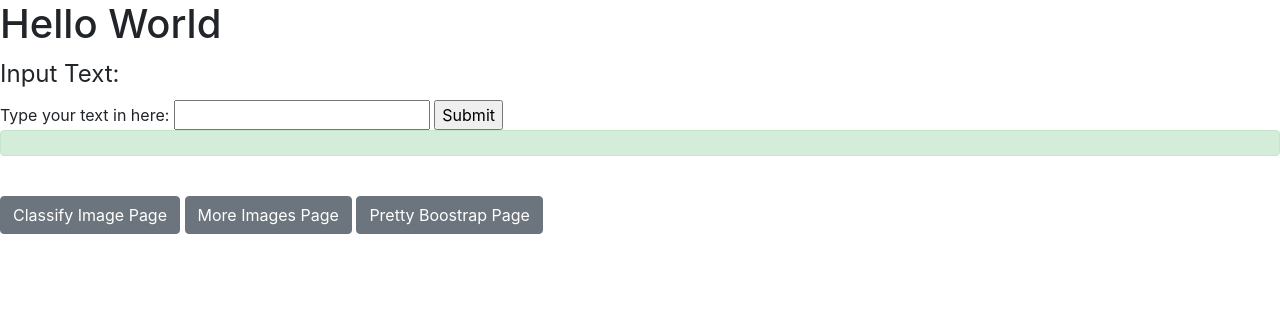
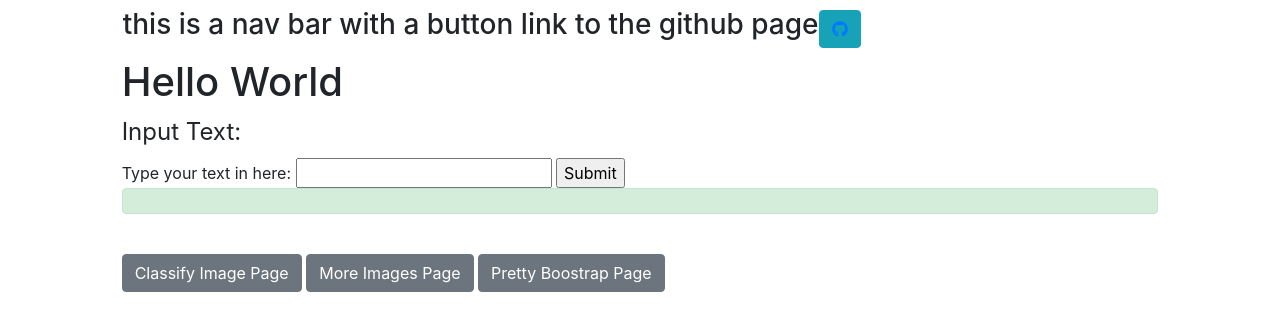
Before and after one commit to socialmedia-NLP-classifier/twitter-classifier, a Flask app: page / in a window 1280 px wide. Shown: the top 331 px of the page. Run offline with Flask 2, Linux system fonts and the light colour scheme; parts of the project's set-up code (start-up, migrations or seed data) failed here and were passed over; some libraries are stand-ins or nearby versions.

Commit message:
commit for heroku app

```diff
--- /dev/null
+++ b/style.css
@@ -0,0 +1,3 @@
+h1 :{
+    background-color: red;
+}
--- a/templates/main.html
+++ b/templates/main.html
@@ -3,9 +3,39 @@
   <head>
     	<meta charset="utf-8">
 		<link rel="stylesheet" href="https://cdn.jsdelivr.net/npm/bootstrap@4.5.3/dist/css/bootstrap.min.css" integrity="sha384-TX8t27EcRE3e/ihU7zmQxVncDAy5uIKz4rEkgIXeMed4M0jlfIDPvg6uqKI2xXr2" crossorigin="anonymous">
-    <title>My Web App</title>
+		<meta name="viewport" content="width=device-width, initial-scale=1.0">
+		<meta name="description" content="Web app for Kukai Nakahata and Andy Celdo">
+		<meta name="author" content="Kukai Nakahata, Andy Celdo">
+		<link rel="icon" href="favicon.ico">
+		<link rel="stylesheet" href="https://stackpath.bootstrapcdn.com/bootstrap/4.1.0/css/bootstrap.min.css" integrity="sha384-9gVQ4dYFwwWSjIDZnLEWnxCjeSWFphJiwGPXr1jddIhOegiu1FwO5qRGvFXOdJZ4" crossorigin="anonymous">
+		<!-- fonts awsome js -->
+		<script src="https://use.fontawesome.com/releases/v5.14.0/js/all.js" data-auto-replace-svg="nest"></script>
+		<!-- my regular css and js-->
+		<link rel="stylesheet" href="style.css">
+
+
+	<title>Twitter-dripper app</title>
   </head>
   <body>
+	<script src="https://code.jquery.com/jquery-3.5.1.min.js" integrity="sha256-9/aliU8dGd2tb6OSsuzixeV4y/faTqgFtohetphbbj0=" crossorigin="anonymous"></script>
+    <script src="https://cdn.jsdelivr.net/npm/popper.js@1.16.1/dist/umd/popper.min.js" integrity="sha384-9/reFTGAW83EW2RDu2S0VKaIzap3H66lZH81PoYlFhbGU+6BZp6G7niu735Sk7lN" crossorigin="anonymous"></script>
+    <script src="https://stackpath.bootstrapcdn.com/bootstrap/4.5.2/js/bootstrap.min.js" integrity="sha384-B4gt1jrGC7Jh4AgTPSdUtOBvfO8shuf57BaghqFfPlYxofvL8/KUEfYiJOMMV+rV" crossorigin="anonymous"></script>
+    <script src="index.js" type="text.javascript"></script>
+
+
+	<div class="wrapper">
+		<div id="content" class="container col-lg-10">
+			<nav id="topnavbar" class="navbar navbar-expand-lg row">
+
+				<h3> this is a nav bar with a button link to the github page</h3>
+
+				<button type="button" class="btn btn-info" title="Jump To Github">
+					<a href="#" >
+						<i class="fab fa-github iconSize1" aria-hidden="true"></i>
+						</a>
+				</button>
+			</nav>
+
 			<h1> Hello World </h1>
 			<form action="{{ url_for('main') }}" method="POST">
 				<fieldset>
@@ -15,6 +45,7 @@
 					<input type="submit" value="Submit">
 				</fieldset>
 			</form>
+
 			<div class="alert alert-success">
 				{% if input_text %}
 					<h4> Classification for: {{ input_text }} </h4>
@@ -38,5 +69,13 @@
 				<a href="{{ url_for('bootstrap') }} " class="btn btn-secondary my-4">Pretty Boostrap Page</a>
 
 			 </p>
+
+
+
+		</div>
+	</div>
+
+
+
   </body>
 </html>
```
Also changed, not shown: templates/favicon.ico (added). Lines whose indentation alone changed are shown as unchanged.
